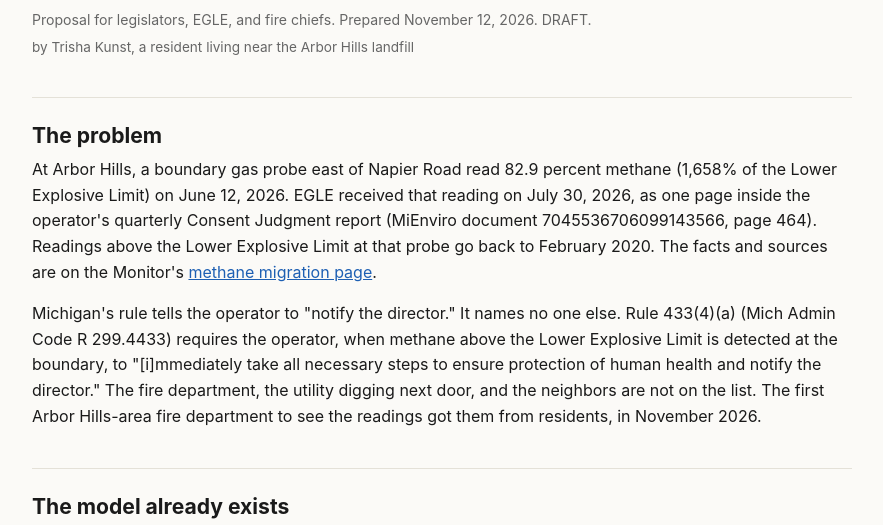
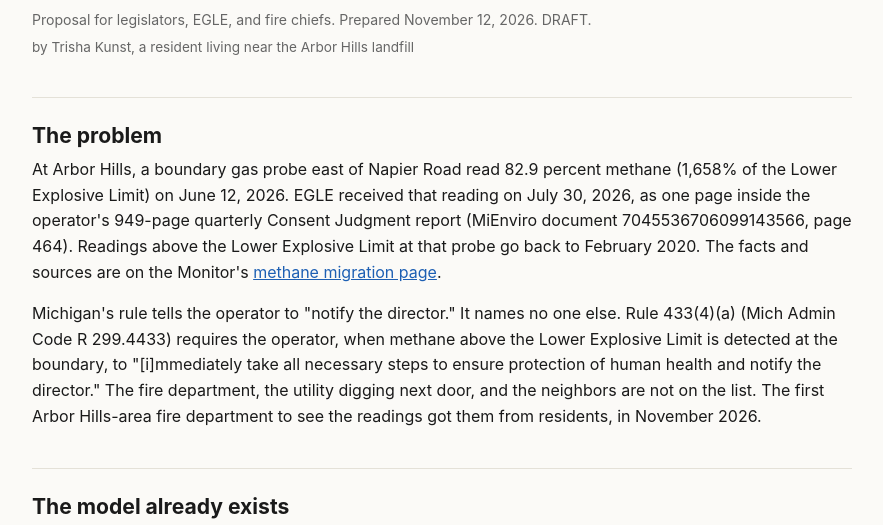
Before and after one commit to tkunst/better-arbor-hills, a plain HTML site: page first-responder-methane-alerts.html in a window 1280 px wide. Shown: the part 230-755 px from the top of the page, without its empty margins (198-1081 px from the left). Drawn offline with Linux system fonts and the light colour scheme.

Commit message:
first-responder alerts draft: 949-page quarterly Consent Judgment report
Co-Authored-By: Claude Opus 5.5 (1M context) <noreply@anthropic.com>
Claude-Session: https://claude.ai/code/session_01NmZyXNWhBZKQiGYG2R3uQu

```diff
--- a/first-responder-methane-alerts.html
+++ b/first-responder-methane-alerts.html
@@ -95,7 +95,7 @@
   <p class="byline">by Trisha Kunst, a resident living near the Arbor Hills landfill</p>
 
   <h2>The problem</h2>
-  <p>At Arbor Hills, a boundary gas probe east of Napier Road read 82.9 percent methane (1,658% of the Lower Explosive Limit) on June 12, 2026. EGLE received that reading on July 30, 2026, as one page inside the operator's quarterly Consent Judgment report (MiEnviro document 7045536706099143566, page 464). Readings above the Lower Explosive Limit at that probe go back to February 2020. The facts and sources are on the Monitor's <a href="https://arborhillsmonitor.org/methane-migration/">methane migration page</a>.</p>
+  <p>At Arbor Hills, a boundary gas probe east of Napier Road read 82.9 percent methane (1,658% of the Lower Explosive Limit) on June 12, 2026. EGLE received that reading on July 30, 2026, as one page inside the operator's 949-page quarterly Consent Judgment report (MiEnviro document 7045536706099143566, page 464). Readings above the Lower Explosive Limit at that probe go back to February 2020. The facts and sources are on the Monitor's <a href="https://arborhillsmonitor.org/methane-migration/">methane migration page</a>.</p>
   <p>Michigan's rule tells the operator to "notify the director." It names no one else. Rule 433(4)(a) (Mich Admin Code R 299.4433) requires the operator, when methane above the Lower Explosive Limit is detected at the boundary, to "[i]mmediately take all necessary steps to ensure protection of human health and notify the director." The fire department, the utility digging next door, and the neighbors are not on the list. The first Arbor Hills-area fire department to see the readings got them from residents, in November 2026.</p>
 
   <h2>The model already exists</h2>
```
